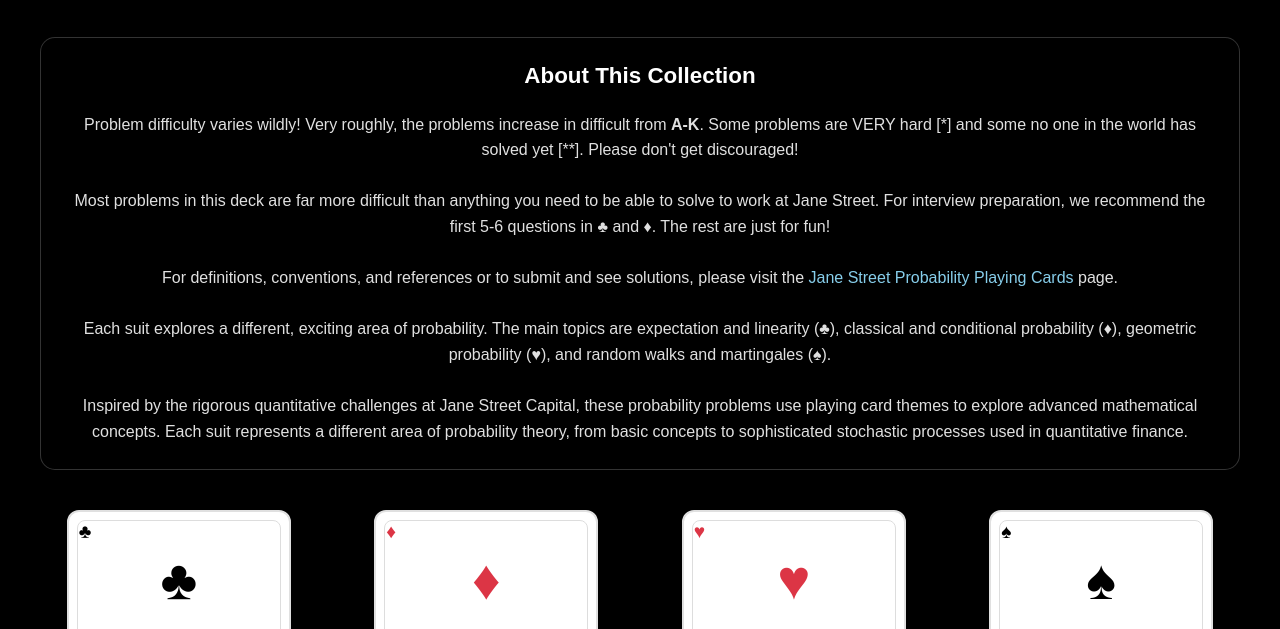
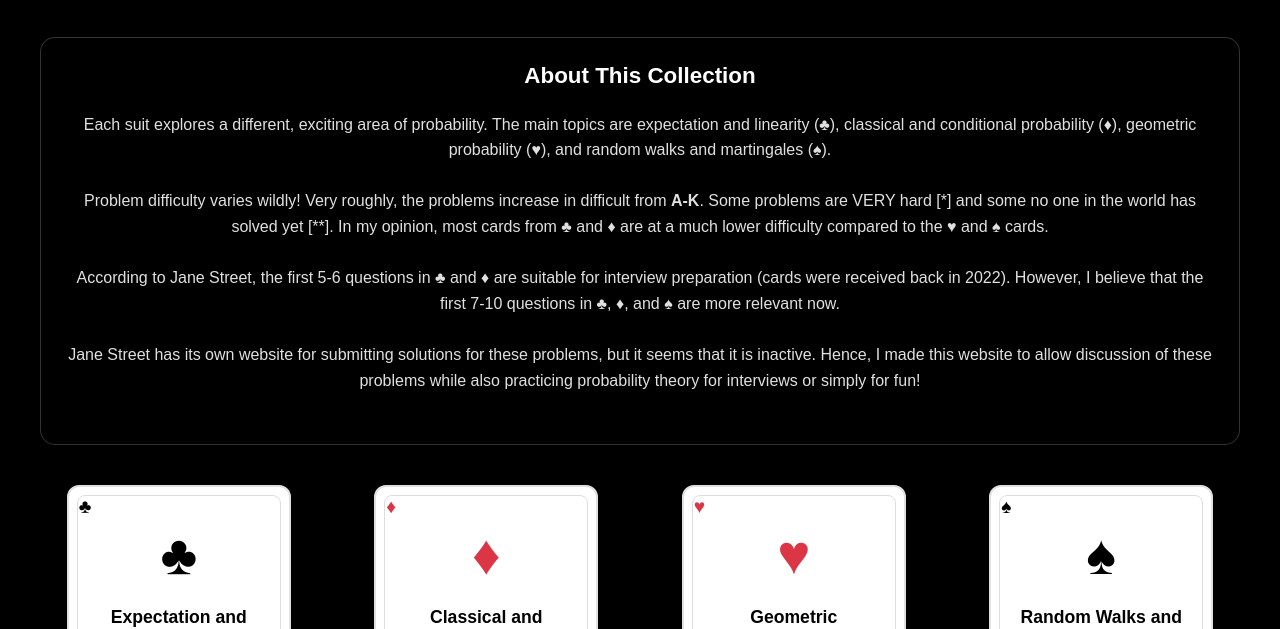
Before and after one commit to RCTGamer/JS_ProbabilityCards, a website: page index.html in a window 1280 px wide. Shown: the part 147-776 px from the top of the page. Drawn offline with Linux system fonts and the light colour scheme.

Commit message:
Turn the debug button and Changed the website description

```diff
--- a/index.html
+++ b/index.html
@@ -216,29 +216,24 @@
 
         <div class="jane-street-info">
             <h3>About This Collection</h3>
-            <p>
+            <p> Each suit explores a different, exciting area of probability. The main topics are
+                expectation and linearity (♣), classical and conditional probability (♦),
+                geometric probability (♥), and random walks and martingales (♠). <br><br>
 
                 Problem difficulty varies wildly! Very roughly, the problems increase
                 in difficult from <strong>A-K</strong>. Some problems are VERY hard [*] and some
-                no one in the world has solved yet [**]. Please don't get discouraged!<br><br>
+                no one in the world has solved yet [**]. In my opinion, most cards from <strong>♣</strong>
+                and <strong>♦</strong> are at a much lower difficulty compared to the <strong>♥</strong>
+                and <strong>♠</strong> cards.<br><br>
 
-                Most problems in this deck are far more difficult than anything you need to be able to
-                solve to work at Jane Street. For interview preparation, we recommend the first
-                5-6 questions in ♣ and ♦. The rest are just for fun!<br><br>
+                According to Jane Street, the first 5-6 questions in ♣ and ♦ are suitable for interview
+                preparation (cards were received back in 2022). However, I believe that the first
+                7-10 questions in ♣, ♦, and ♠ are more relevant now. <br><br>
 
-                For definitions, conventions, and references or to submit and see solutions,
-                please visit the <a href="https://www.janestreet.com/probability-playing-cards/">
-                Jane Street Probability Playing Cards</a> page. <br><br>
-
-                Each suit explores a different, exciting area of probability. The main topics are
-                expectation and linearity (♣), classical and conditional probability (♦),
-                geometric probability (♥), and random walks and martingales (♠). <br><br>
-
-                Inspired by the rigorous quantitative challenges at Jane Street Capital,
-                these probability problems use playing card themes to explore advanced
-                mathematical concepts. Each suit represents a different area of probability
-                theory, from basic concepts to sophisticated stochastic processes used in
-                quantitative finance.</p>
+                Jane Street has its own website for submitting solutions for these problems, but it seems
+                that it is inactive. Hence, I made this website to allow discussion of these problems while
+                also practicing probability theory for interviews or simply for fun!<br><br>
+            </p>
         </div>
 
         <div class="display-grid">
```
Also changed, not shown: problems/problem-template.html (+1 -0 lines).
